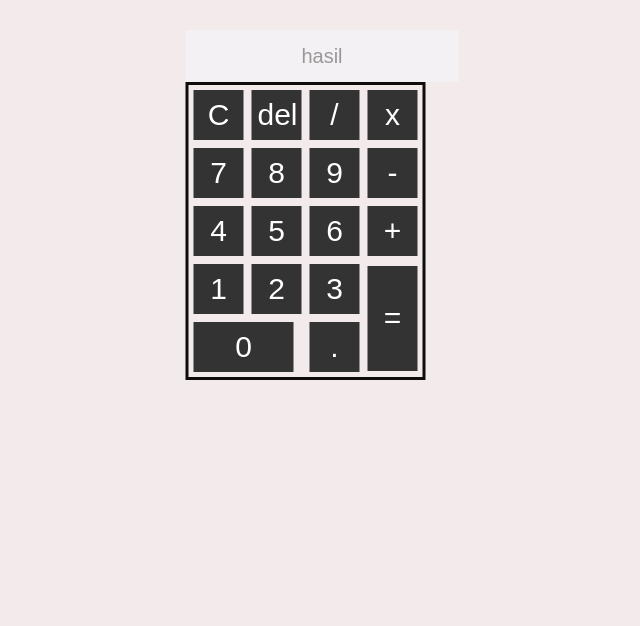
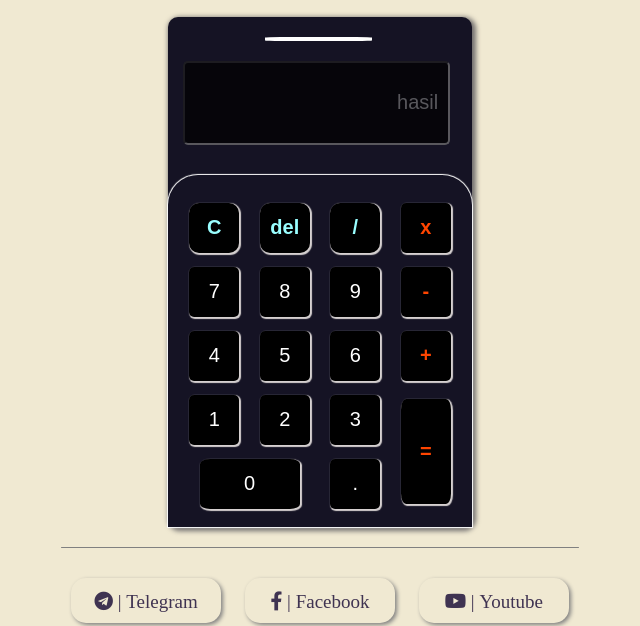
Before and after one commit to NurilLukluwatil/kalkulatorjs, a plain HTML site: page index.html in a window 1280 px wide. Shown: the part 195-821 px from the top of the page, without its empty margins (320-960 px from the left). Before the commit the page ends 800 px from the top, so only its background shows below. Drawn offline with nearby package versions, Linux system fonts and the light colour scheme.

Commit message:
yang ke dua

```diff
--- a/index.html
+++ b/index.html
@@ -1,55 +1,94 @@
 <!DOCTYPE html>
 <html lang="en">
+
 <head>
     <meta charset="UTF-8">
     <meta http-equiv="X-UA-Compatible" content="IE=edge">
     <meta name="viewport" content="width=device-width, initial-scale=1.0">
-    <title>kal</title>
+    <link rel="preconnect" href="https://fonts.googleapis.com">
+    <link rel="preconnect" href="https://fonts.gstatic.com" crossorigin>
+    <link
+        href="https://fonts.googleapis.com/css2?family=Poppins:wght@200;300;400;500&family=Raleway:wght@300;400;500;600;700&display=swap"
+        rel="stylesheet">
+    <link rel="stylesheet" href="//maxcdn.bootstrapcdn.com/font-awesome/4.3.0/css/font-awesome.min.css" />
+    <link rel="stylesheet" href="https://cdnjs.cloudflare.com/ajax/libs/font-awesome/5.15.4/css/all.min.css" />
+
+    <script src="vue.js"></script>
     <link rel="stylesheet" href="style.css">
-    <script src="./app.js"></script>
+    <title>kalkulator</title>
 </head>
+
 <body>
-    <div class="container">
+
+
+    <div class="nama">
+        <a href="https://nurillukluwatil.github.io/cv/" target="_blank">
+            <h2>This is My Project</h2>
+            <h4>Mahasiswa Studi Independen | PT Progate Global Indonesia</h4>
+            <img src="./me.jpg" alt="">
+        </a>
+
+        <p>Klik foto untuk melihat CV saya :)</p>
+
+        <hr>
+    </div>
+
+    <div id="app">
+
+        <div class="garis"></div>
         <form action="" name="form">
             <input name="hasil" class="hasil" placeholder="hasil">
         </form>
-
         <table>
             <tr>
-                <td><input type="button" class="button" value="C" onclick="clear()"></td>
-                <td><input type="button" class="button" value="del" onclick="back()"></td>
-                <td><input type="button" class="button" value="/" onclick="insert(' / ')"></td>
-                <td><input type="button" class="button" value="x" onclick="insert(' * ')"></td>
+                <td><input type="button" class="button-tombol" value="C" onclick="clear()"></td>
+                <td><input type="button" class="button-tombol" value="del" onclick="back()"></td>
+                <td><input type="button" class="button-tombol" value="/" onclick="insert(' / ')"></td>
+                <td><input type="button" class="button-tmb" value="x" onclick="insert(' * ')"></td>
             </tr>
 
             <tr>
                 <td><input type="button" class="button" value="7" onclick="insert(7)"></td>
                 <td><input type="button" class="button" value="8" onclick="insert(8)"></td>
                 <td><input type="button" class="button" value="9" onclick="insert(9)"></td>
-                <td><input type="button" class="button" value="-" onclick="insert(' - ')"></td>
+                <td><input type="button" class="button-tmb" value="-" onclick="insert(' - ')"></td>
             </tr>
 
             <tr>
                 <td><input type="button" class="button" value="4" onclick="insert(4)"></td>
                 <td><input type="button" class="button" value="5" onclick="insert(5)"></td>
                 <td><input type="button" class="button" value="6" onclick="insert(6)"></td>
-                <td><input type="button" class="button" value="+" onclick="insert(' + ')"></td>
+                <td><input type="button" class="button-tmb" value="+" onclick="insert(' + ')"></td>
             </tr>
 
             <tr>
                 <td><input type="button" class="button" value="1" onclick="insert(1)"></td>
                 <td><input type="button" class="button" value="2" onclick="insert(2)"></td>
                 <td><input type="button" class="button" value="3" onclick="insert(3)"></td>
-                <td rowspan="5"><input type="button" class="button" value="=" onclick="equal()"
-                    style="height: 105px;"></td>
+                <td rowspan="5"><input type="button" class="button-tmb" value="=" onclick="equal()"
+                        style="height: 105px;">
+                </td>
             </tr>
 
             <tr>
-                <td colspan="2"><input type="button" class="button" style="width: 100px;" value="0" onclick="insert(0)"></td>
+                <td colspan="2"><input type="button" class="button" style="width: 100px;" value="0" onclick="insert(0)">
+                </td>
                 <td><input type="button" class="button" value="." onclick="insert('.')"></td>
             </tr>
+
+
         </table>
     </div>
 
+    <div class="garis2"></div>
+
+    <div class="contact">
+        <a href="https://t.me/nurillj" class="fab fa-telegram" target="_blank"> | Telegram</a>
+        <a href="https://www.facebook.com/riyl.riyl.564/" class="fab fa-facebook-f" target="_blank"> | Facebook</a>
+        <a href="https://www.youtube.com/channel/UC1MyGLxjPaC8ewaammDzY7A/videos" class="fab fa-youtube"
+            target="_blank"> | Youtube</a>
+    </div>
+    <script src="app.js"></script>
 </body>
+
 </html>
--- a/style.css
+++ b/style.css
@@ -1,46 +1,166 @@
-body {
-    font-family: -apple-system, BlinkMacSystemFont, 'Segoe UI', Roboto, Oxygen, Ubuntu, Cantarell, 'Open Sans', 'Helvetica Neue', sans-serif;
-    background-color: #f3eaec;
+* {
+    margin: 0;
+    padding: 0;
 }
 
-.container {
-    top: 50%;
-    left: 50%;
-    transform: translateX(-50%) translateY(-50%);
-    position: absolute;
-    background: transparent;
-}
-.button {
-    width: 50px;
-    height: 50px;
-    font-size: 30px;
-    margin: 2px;
-    border: none;
-    color: white;
-    cursor: pointer;
-    background: #333;
+html,
+body {
+    font-size: 15px;
+    display: grid;
+    height: 100%;
+    place-items: center;
+    /* background-image: url(./cartographer.png); */
 }
 
-.button:hover {
-    color: white;
-    background: #008087;
+body {
+    background-color: #F0E9D2;
+    font-family: 'Gill Sans', 'Gill Sans MT', Calibri, 'Trebuchet MS', sans-serif;
+}
+
+.nama {
+    text-align: center;
+    font-family: 'Courier New',
+        Courier,
+        monospace;
+}
+
+.nama img {
+    width: 100px;
+    border-radius: 100px;
+    margin: 10px 0;
+    box-shadow: 1px 1px 2px 2px #FFC4E1;
+}
+
+
+
+#data {
+    text-align: center;
+    font-weight: bold;
+    /* color: rgb(53, 53, 52); */
+    /* font-size: 30px; */
+    font-family: 'Trebuchet MS', 'Lucida Sans Unicode', 'Lucida Grande', 'Lucida Sans', Arial, sans-serif;
+}
+
+.garis {
+    width: 35%;
+    height: 4px;
+    border-radius: 15%;
+    margin: 20px 32% 20px;
+    text-align: center;
+    background-color: white;
+}
+
+#app {
+    width: auto;
+    height: auto;
+    /* background-color: rgb(37, 36, 36); */
+    background-color: rgb(21, 19, 36);
+    border-radius: 10px;
+    font-weight: bold;
+    margin-top: 20px;
+    box-shadow: 2px 2px 5px 2px rgb(114, 111, 111);
+    float: left;
 }
 
 .hasil {
-    width: 100% ;
-    height: 50px;
-    border: none;
+    width: 80%;
+    opacity: 0.7;
     outline: none;
+    height: 60px;
     font-size: 20px;
-    text-align: center;
-    background: #f5f5f8;
-    opacity: 0.7;
+    padding: 10px;
+    margin-left: 15px;
+    text-align: right;
+    border-radius: 5px;
+    background-color: #000;
+    color: yellowgreen;
 }
 
 table {
-    border: 3px solid rgb(15, 12, 12);
+    text-align: center;
+    width: 100%;
+    height: auto;
+    padding: 20px 10px 10px 10px;
+    background-color: rgb(21, 19, 36);
+    margin-top: 30px;
+    box-shadow: 0px 0px 1px 1px white;
+    border-radius: 30px 30px 0 0;
 }
 
-#samadengan {
-    background-color: rgb(184, 175, 175);
+.button,
+.button-tombol,
+.button-tmb {
+    width: 50px;
+    height: 50px;
+    border: grey;
+    margin: 6px;
+    font-size: 20px;
+    border-radius: 10%;
+    background-color: black;
+    color: white;
+    box-shadow: 1px 1px 1px 1px rgb(214, 209, 209);
 }
+
+.button-tombol {
+    color: #99FEFF;
+    font-weight: bold;
+    border-radius: 10px;
+}
+
+.button-tmb {
+    color: orangered;
+    font-weight: bold;
+}
+
+input:hover {
+    box-shadow: 2px 2px 4px 2px rgb(71, 71, 69);
+}
+
+.contact a {
+
+    border-bottom: 3px solid grey;
+    font-size: 19px;
+    height: 3rem;
+    width: 150px;
+    margin: 10px 10px 0 10px;
+    line-height: 3rem;
+    border-radius: 15px;
+    color: #3F3351;
+    box-shadow: 2px 2px 4px grey;
+    border: var(--border);
+    text-decoration: none;
+    overflow: hidden;
+
+    position: relative;
+    text-align: center;
+    animation-name: link;
+    animation-duration: 4s;
+}
+
+@keyframes link {
+    0% {
+        top: 40%;
+        opacity: 0;
+    }
+
+    100% {
+        top: 0%
+    }
+}
+
+.contact a:hover {
+    background-color: #8b7770;
+    color: white;
+}
+
+.garis2 {
+    width: 100%;
+    height: 1px;
+    border-radius: 40px;
+    background-color: grey;
+    margin: 20px 0;
+}
+
+a {
+    text-decoration: none;
+}
```
Also changed, not shown: cartographer.png (added), cartographer_@2X.png (added), me.jpg (added).
